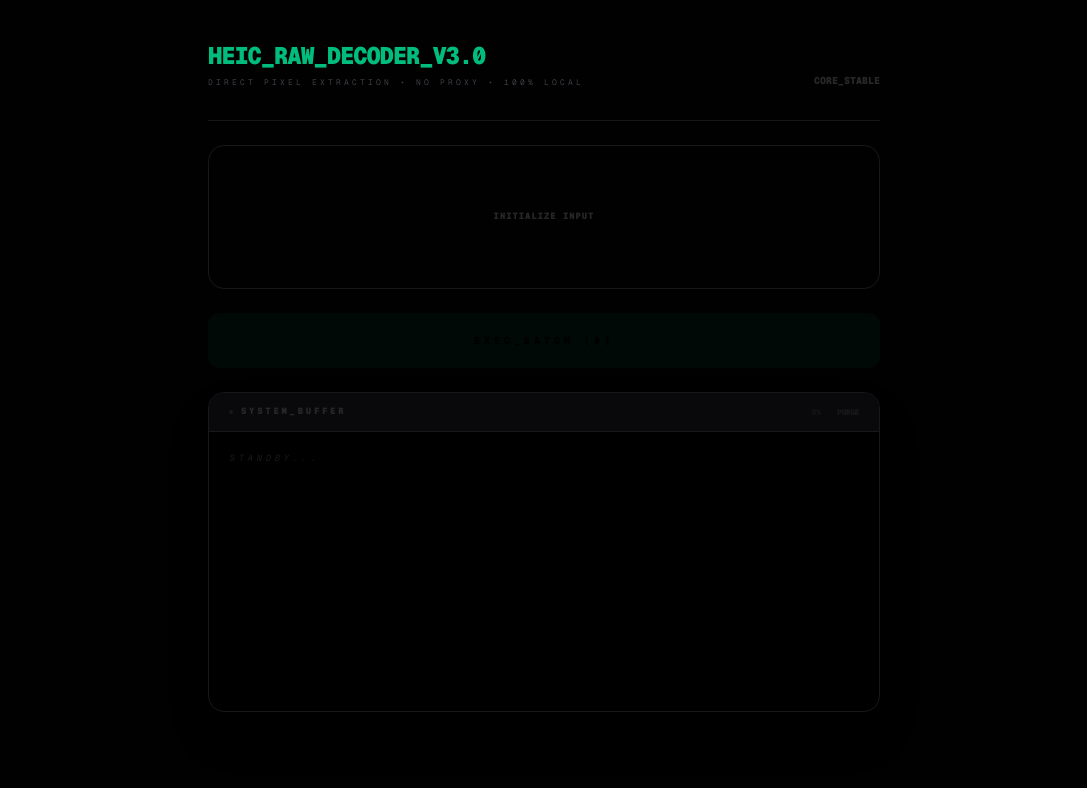
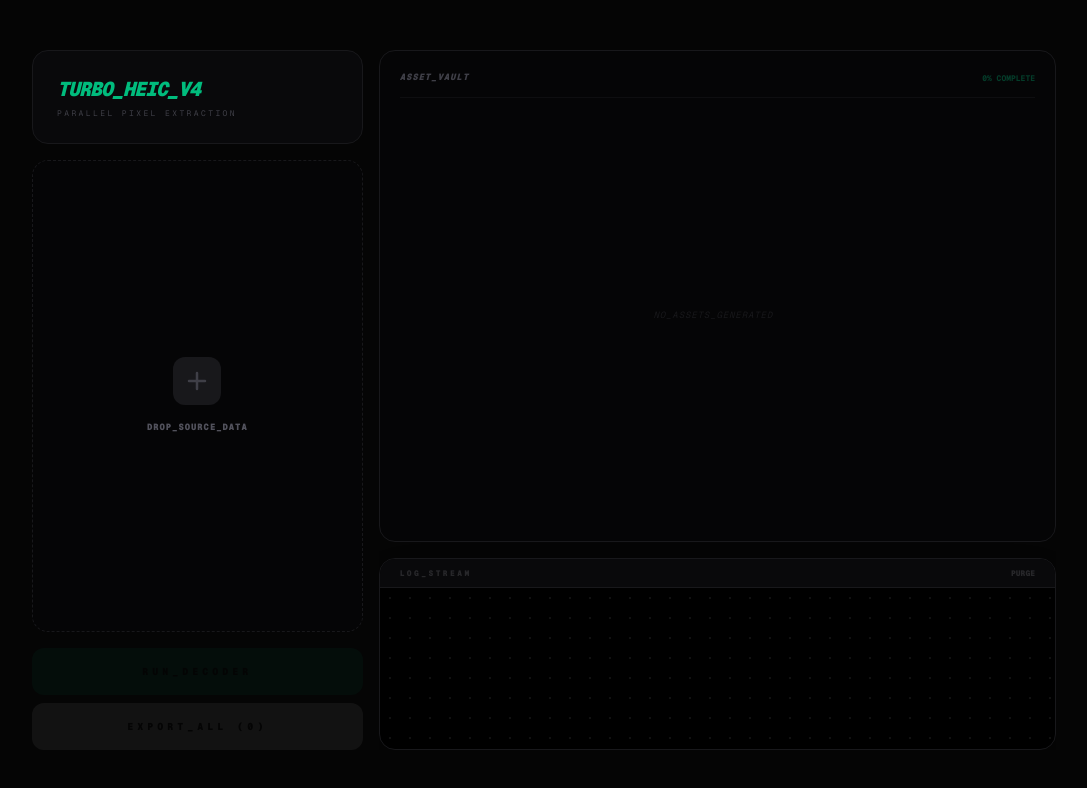
Before and after one commit to theneerajsahani/image-file-converter, a Next.js app: page / in a window 1280 px wide. Shown: the top 788 px of the page, without its empty margins (96-1183 px from the left). Built offline with nearby package versions, Linux system fonts and the light colour scheme.

Commit message:
V4.0: Turbo Dashboard with parallel processing and viewport-optimized UI

```diff
--- a/src/app/page.tsx
+++ b/src/app/page.tsx
@@ -28,7 +28,7 @@ export default function Home() {
   const addLog = (message: string, type: LogEntry["type"] = "info") => {
     const newLog: LogEntry = {
       id: Math.random().toString(36).substr(2, 9),
-      timestamp: new Date().toLocaleTimeString(),
+      timestamp: new Date().toLocaleTimeString().split(' ')[0],
       message,
       type
     };
@@ -48,33 +48,26 @@ export default function Home() {
     }).slice(0, 100);
 
     if (validFiles.length === 0) {
-      addLog("No valid HEIC/HEIF detected", "error");
+      addLog("INVALID_INPUT: HEIC_REQUIRED", "error");
       return;
     }
 
     setFiles(validFiles);
     setResults([]);
     setProgress(0);
-    addLog(`System: ${validFiles.length} files staged. Strategy: Raw Pixel Extraction.`, "info");
+    addLog(`SYSTEM: ${validFiles.length} FILES_STAGED`, "info");
   };
 
-  const convertSingleFile = async (file: File): Promise<ConvertedFile> => {
+  const convertSingleFile = async (file: File, heicDecode: any): Promise<ConvertedFile> => {
     try {
-      addLog(`[${file.name}] Strategy C: Decoding raw pixels...`, "process");
+      const buffer = await file.arrayBuffer();
+      const { width, height, data } = await heicDecode({ buffer: new Uint8Array(buffer) });
 
-      const decode = (await import("heic-decode")).default;
-      const buffer = await file.arrayBuffer();
-      const { width, height, data } = await decode({ buffer: new Uint8Array(buffer) });
-
-      addLog(`[${file.name}] Pixel map extracted (${width}x${height}). Painting to canvas...`, "info");
-
-      // Use Canvas to convert raw pixels to JPEG
       const canvas = document.createElement("canvas");
       canvas.width = width;
       canvas.height = height;
       const ctx = canvas.getContext("2d");
-
-      if (!ctx) throw new Error("Could not initialize 2D context");
+      if (!ctx) throw new Error("CANVAS_INIT_FAIL");
 
       const imageData = new ImageData(new Uint8ClampedArray(data), width, height);
       ctx.putImageData(imageData, 0, 0);
@@ -89,49 +82,63 @@ export default function Home() {
               blob: blob
             });
           } else {
-            reject(new Error("Canvas to JPEG conversion failed"));
+            reject(new Error("BLOB_GEN_FAIL"));
           }
-        }, "image/jpeg", 0.9);
+        }, "image/jpeg", 0.8);
       });
     } catch (err: any) {
-      console.error(err);
-      throw new Error(err?.message || "Internal Decoder Error");
+      throw new Error(err?.message || "DECODE_ERR");
     }
   };
 
   const convertImages = async () => {
-    if (files.length === 0) return;
+    if (files.length === 0 || isConverting) return;
     setIsConverting(true);
     setResults([]);
     setProgress(0);
-    addLog("System: Initializing Low-Level Decoders...", "process");
+    addLog("TURBO_MODE: INITIALIZING_CORES", "process");
 
     try {
-      for (let i = 0; i < files.length; i++) {
-        const file = files[i];
-        addLog(`>> Processing [${i+1}/${files.length}]: ${file.name}`, "process");
+      const lib: any = await import("heic-decode");
+      const decode = lib.default || lib;
 
+      const fileList = [...files];
+      const total = fileList.length;
+      let completed = 0;
+      const CONCURRENCY = 3; // Process 3 at a time for speed without crashing
+
+      addLog(`ENGINE: CORE_CONCURRENCY=${CONCURRENCY}`, "info");
+
+      const processBatch = async () => {
+        while (fileList.length > 0) {
+          const file = fileList.shift();
+          if (!file) break;
+
+          addLog(`START: ${file.name}`, "process");
           try {
-          const res = await convertSingleFile(file);
+            const res = await convertSingleFile(file, decode);
             setResults(prev => [...prev, res]);
-          addLog(`✓ SUCCESS: ${res.name}`, "success");
+            addLog(`DONE: ${res.name}`, "success");
           } catch (err: any) {
-          addLog(`✗ ERROR: ${err?.message}`, "error");
+            addLog(`FAIL: ${file.name} (${err.message})`, "error");
           }
+          completed++;
+          setProgress(Math.round((completed / total) * 100));
+        }
+      };
 
-        setProgress(Math.round(((i + 1) / files.length) * 100));
-        await new Promise(r => setTimeout(r, 50));
-      }
-      addLog("Batch sequence completed.", "success");
+      // Fire off concurrent workers
+      await Promise.all(Array(CONCURRENCY).fill(null).map(processBatch));
+      addLog("TURBO_BATCH_COMPLETE", "success");
     } catch (error: any) {
-      addLog(`FATAL SYSTEM ERROR: ${error?.message}`, "error");
+      addLog(`FATAL: ${error?.message}`, "error");
     } finally {
       setIsConverting(false);
     }
   };
 
   const downloadZip = async () => {
-    addLog("Building ZIP package...", "process");
+    addLog("ZIPPING_ASSETS", "process");
     const JSZip = (await import("jszip")).default;
     const zip = new JSZip();
     results.forEach(res => zip.file(res.name, res.blob));
@@ -139,21 +146,20 @@ export default function Home() {
     const url = URL.createObjectURL(content);
     const link = document.createElement("a");
     link.href = url;
-    link.download = "converted_images.zip";
+    link.download = "batch_export.zip";
     link.click();
-    addLog("Download sequence initiated.", "success");
+    addLog("ARCHIVE_READY", "success");
   };
 
   return (
-    <div className="flex min-h-screen flex-col items-center py-10 px-4 bg-[#010101] text-zinc-400 font-mono">
-      <div className="w-full max-w-2xl flex flex-col gap-6">
+    <div className="h-screen w-full bg-[#050505] text-zinc-400 font-mono p-4 flex items-center justify-center overflow-hidden">
+      <div className="w-full max-w-5xl h-full max-h-[700px] grid grid-cols-1 md:grid-cols-12 gap-4">
 
-        <div className="flex justify-between items-end border-b border-zinc-900 pb-8">
-          <div>
-            <h1 className="text-2xl font-black tracking-tighter text-emerald-500 uppercase">HEIC_RAW_DECODER_V3.0</h1>
-            <p className="text-[8px] text-zinc-700 uppercase tracking-[0.4em] mt-1">Direct Pixel Extraction • No Proxy • 100% Local</p>
-          </div>
-          <div className="text-[10px] text-zinc-800 font-black">CORE_STABLE</div>
+        {/* Left Panel: Controls */}
+        <div className="md:col-span-4 flex flex-col gap-4 overflow-hidden">
+          <div className="bg-zinc-950 border border-zinc-900 rounded-2xl p-6 flex flex-col shrink-0">
+            <h1 className="text-xl font-black tracking-tighter text-emerald-500 uppercase italic">TURBO_HEIC_V4</h1>
+            <p className="text-[8px] text-zinc-700 uppercase tracking-[0.3em] mt-1">Parallel Pixel Extraction</p>
           </div>
 
           <div
@@ -161,69 +167,72 @@ export default function Home() {
             onDragLeave={() => setIsDragging(false)}
             onDrop={(e) => { e.preventDefault(); setIsDragging(false); handleFiles(e.dataTransfer.files); }}
             className={`
-            relative h-36 border border-zinc-900 rounded-2xl flex flex-col items-center justify-center gap-2 transition-all duration-500
-            ${isDragging ? "border-emerald-500 bg-emerald-500/[0.01]" : "bg-zinc-950/10 hover:bg-zinc-950/30"}
+              relative flex-1 border border-dashed rounded-2xl flex flex-col items-center justify-center gap-4 transition-all
+              ${isDragging ? "border-emerald-500 bg-emerald-500/[0.02]" : "border-zinc-900 bg-zinc-950/20 hover:bg-zinc-950/40"}
             `}
           >
             <input type="file" accept=".heic,.heif" multiple onChange={(e) => handleFiles(e.target.files)} className="absolute inset-0 w-full h-full opacity-0 cursor-pointer z-20" />
-          <p className="text-[9px] font-black uppercase tracking-widest text-zinc-800">
-            {isDragging ? "Drop Data" : "Initialize Input"}
-          </p>
+            <div className={`w-12 h-12 rounded-xl flex items-center justify-center transition-all ${isDragging ? 'bg-emerald-500 text-black' : 'bg-zinc-900 text-zinc-700'}`}>
+              <svg className="w-6 h-6" fill="none" stroke="currentColor" viewBox="0 0 24 24"><path d="M12 4v16m8-8H4" strokeWidth="2.5" strokeLinecap="round" /></svg>
+            </div>
+            <div className="text-center">
+              <p className="text-[9px] font-black uppercase tracking-widest text-zinc-600">Drop_Source_Data</p>
+              {files.length > 0 && <p className="text-[8px] text-emerald-500/50 mt-1">{files.length} UNIT(S) STAGED</p>}
+            </div>
           </div>
 
-        <div className="flex gap-2">
+          <div className="flex flex-col gap-2 shrink-0">
             <button
               onClick={convertImages}
               disabled={files.length === 0 || isConverting}
-            className="flex-1 py-5 bg-emerald-600 text-black rounded-xl font-black text-[10px] uppercase tracking-[0.4em] hover:bg-emerald-400 disabled:opacity-5 transition-all"
+              className="w-full py-4 bg-emerald-600 text-black rounded-xl font-black text-[10px] uppercase tracking-[0.4em] hover:bg-emerald-400 disabled:opacity-5 transition-all"
             >
-            {isConverting ? "DECODING..." : `EXEC_BATCH (${files.length})`}
+              {isConverting ? "TURBO_ACTIVE" : "RUN_DECODER"}
             </button>
-
-          {results.length > 0 && !isConverting && (
-            <button onClick={downloadZip} className="px-10 py-5 bg-white text-black rounded-xl font-black text-[10px] uppercase tracking-[0.4em] hover:bg-zinc-200 transition-all">
-              EXPORT_ZIP
+            <button
+              onClick={downloadZip}
+              disabled={results.length === 0 || isConverting}
+              className="w-full py-4 bg-white text-black rounded-xl font-black text-[10px] uppercase tracking-[0.4em] hover:bg-zinc-200 disabled:opacity-5 transition-all"
+            >
+              EXPORT_ALL ({results.length})
             </button>
-          )}
+          </div>
         </div>
 
-        {results.length > 0 && (
-          <div className="bg-zinc-950/30 rounded-2xl border border-zinc-900 p-5 space-y-4">
-            <div className="flex justify-between items-center border-b border-zinc-900/50 pb-3">
-              <span className="text-[9px] font-black text-zinc-700 uppercase tracking-widest">Decrypted Assets</span>
-              <span className="text-[8px] text-emerald-500/20 font-bold">{results.length} UNITS</span>
+        {/* Right Panel: Logs and Output */}
+        <div className="md:col-span-8 flex flex-col gap-4 overflow-hidden h-full">
+
+          {/* Output Vault */}
+          <div className="flex-1 bg-zinc-950/30 rounded-2xl border border-zinc-900 p-5 flex flex-col overflow-hidden">
+            <div className="flex justify-between items-center border-b border-zinc-900/50 pb-3 mb-3">
+              <span className="text-[9px] font-black text-zinc-700 uppercase tracking-widest italic">Asset_Vault</span>
+              <span className="text-[8px] text-emerald-500/30 font-bold">{progress}% COMPLETE</span>
             </div>
-            <div className="grid grid-cols-1 gap-1 max-h-40 overflow-y-auto pr-2 custom-scrollbar">
+            <div className="flex-1 overflow-y-auto pr-2 custom-scrollbar space-y-1">
+              {results.length === 0 && <div className="h-full flex items-center justify-center text-zinc-900 text-[9px] italic tracking-widest">NO_ASSETS_GENERATED</div>}
               {results.map((res) => (
-                <div key={res.id} className="flex items-center justify-between p-3 bg-black rounded-xl border border-zinc-900/50">
-                  <span className="truncate text-zinc-600 text-[10px] max-w-[300px]">{res.name}</span>
-                  <a href={res.url} download={res.name} className="text-emerald-500 font-black text-[9px] hover:text-emerald-300 uppercase tracking-tighter">Download</a>
+                <div key={res.id} className="flex items-center justify-between p-2 bg-black rounded-lg border border-zinc-900/50 hover:border-emerald-500/20 transition-colors">
+                  <span className="truncate text-zinc-600 text-[9px] max-w-[400px]">{res.name}</span>
+                  <a href={res.url} download={res.name} className="text-emerald-500 font-black text-[9px] hover:text-emerald-300 uppercase tracking-tighter ml-4">Pull</a>
                 </div>
               ))}
             </div>
           </div>
-        )}
 
-        <div className="flex flex-col h-80 bg-black border border-zinc-900 rounded-2xl overflow-hidden shadow-2xl">
-          <div className="bg-zinc-950 px-5 py-3 border-b border-zinc-900 flex justify-between items-center">
-            <span className="text-[9px] font-black text-zinc-800 tracking-[0.3em] uppercase flex items-center gap-2">
-              <span className={`w-1 h-1 rounded-full ${isConverting ? 'bg-emerald-500 animate-pulse' : 'bg-zinc-900'}`}></span>
-              System_Buffer
-            </span>
-            <div className="flex gap-4 items-center">
-              <span className="text-[8px] text-zinc-900 font-mono">{progress}%</span>
-              <button onClick={() => setLogs([])} className="text-[8px] text-zinc-900 hover:text-zinc-600 font-black uppercase tracking-tighter">Purge</button>
+          {/* Console Buffer */}
+          <div className="h-48 bg-black border border-zinc-900 rounded-2xl overflow-hidden flex flex-col shadow-2xl">
+            <div className="bg-zinc-950 px-5 py-2 border-b border-zinc-900 flex justify-between items-center shrink-0">
+              <span className="text-[8px] font-black text-zinc-800 tracking-[0.3em] uppercase">Log_Stream</span>
+              <button onClick={() => setLogs([])} className="text-[8px] text-zinc-800 hover:text-zinc-600 font-black uppercase">Purge</button>
             </div>
-          </div>
-          <div className="flex-1 overflow-y-auto p-5 space-y-2 font-mono text-[9px] custom-scrollbar">
-            {logs.length === 0 && <div className="text-zinc-900 italic tracking-[0.4em]">STANDBY...</div>}
+            <div className="flex-1 overflow-y-auto p-4 space-y-1 font-mono text-[9px] custom-scrollbar bg-[radial-gradient(#111_1px,transparent_1px)] bg-[size:20px_20px]">
               {logs.map((log) => (
-              <div key={log.id} className="flex gap-3 leading-tight">
-                <span className="text-zinc-900 shrink-0">[{log.timestamp}]</span>
+                <div key={log.id} className="flex gap-3 leading-tight opacity-80 hover:opacity-100 transition-opacity">
+                  <span className="text-zinc-900 shrink-0 select-none">{log.timestamp}</span>
                   <span className={`
                     ${log.type === "success" ? "text-emerald-800" : ""}
-                  ${log.type === "error" ? "text-red-950" : ""}
-                  ${log.type === "process" ? "text-zinc-600" : ""}
+                    ${log.type === "error" ? "text-red-900" : ""}
+                    ${log.type === "process" ? "text-blue-900" : ""}
                     ${log.type === "info" ? "text-zinc-800" : ""}
                   `}>
                     {log.message}
@@ -233,12 +242,16 @@ export default function Home() {
               <div ref={consoleEndRef} />
             </div>
           </div>
+
+        </div>
       </div>
 
       <style jsx global>{`
-        .custom-scrollbar::-webkit-scrollbar { width: 1px; }
+        .custom-scrollbar::-webkit-scrollbar { width: 2px; height: 2px; }
         .custom-scrollbar::-webkit-scrollbar-track { background: transparent; }
-        .custom-scrollbar::-webkit-scrollbar-thumb { background: #0a0a0a; }
+        .custom-scrollbar::-webkit-scrollbar-thumb { background: #111; border-radius: 10px; }
+        .custom-scrollbar::-webkit-scrollbar-thumb:hover { background: #1a1a1a; }
+        body { overflow: hidden; }
       `}</style>
     </div>
   );
```
Lines whose indentation alone changed are shown as unchanged.
